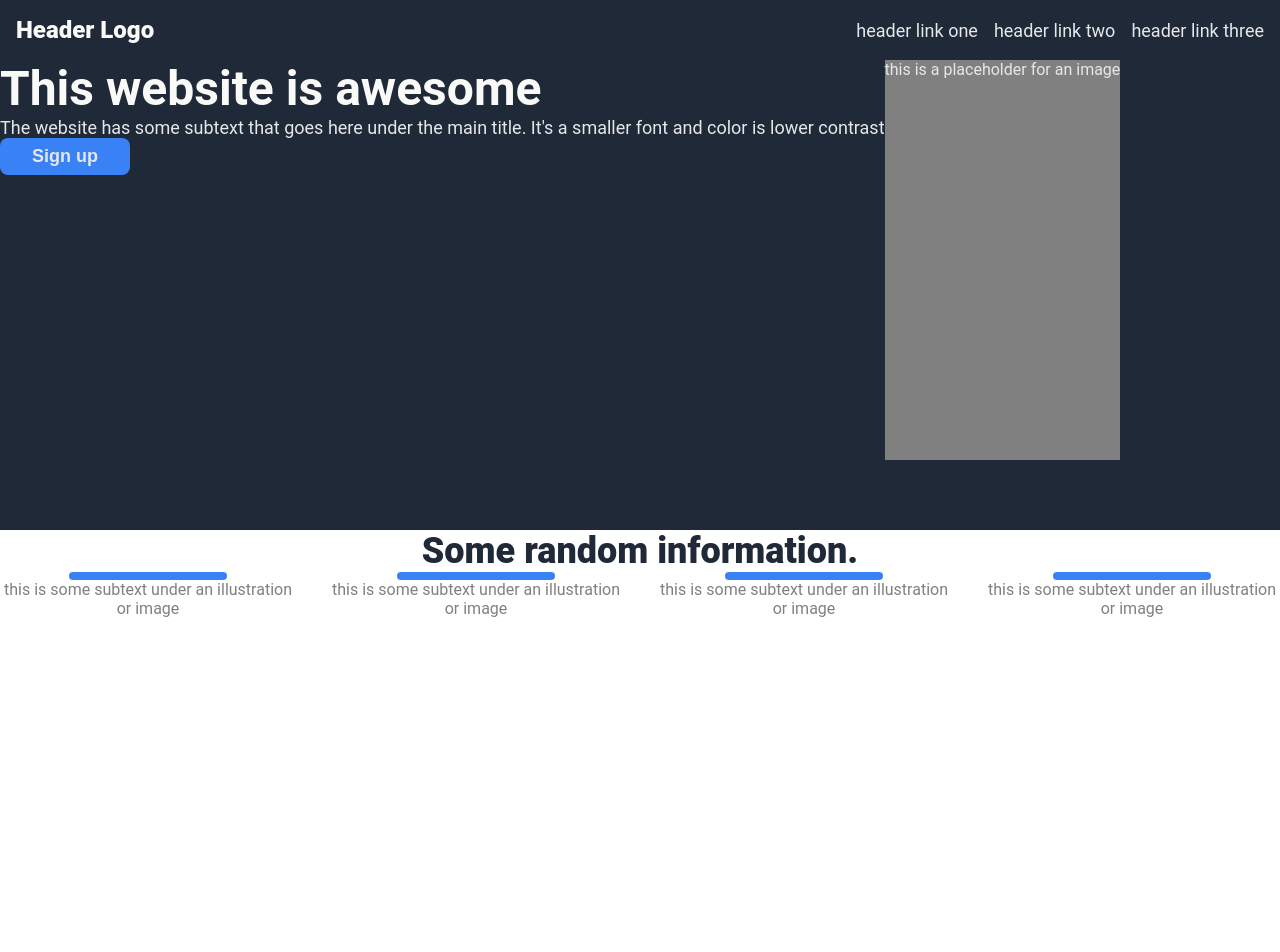
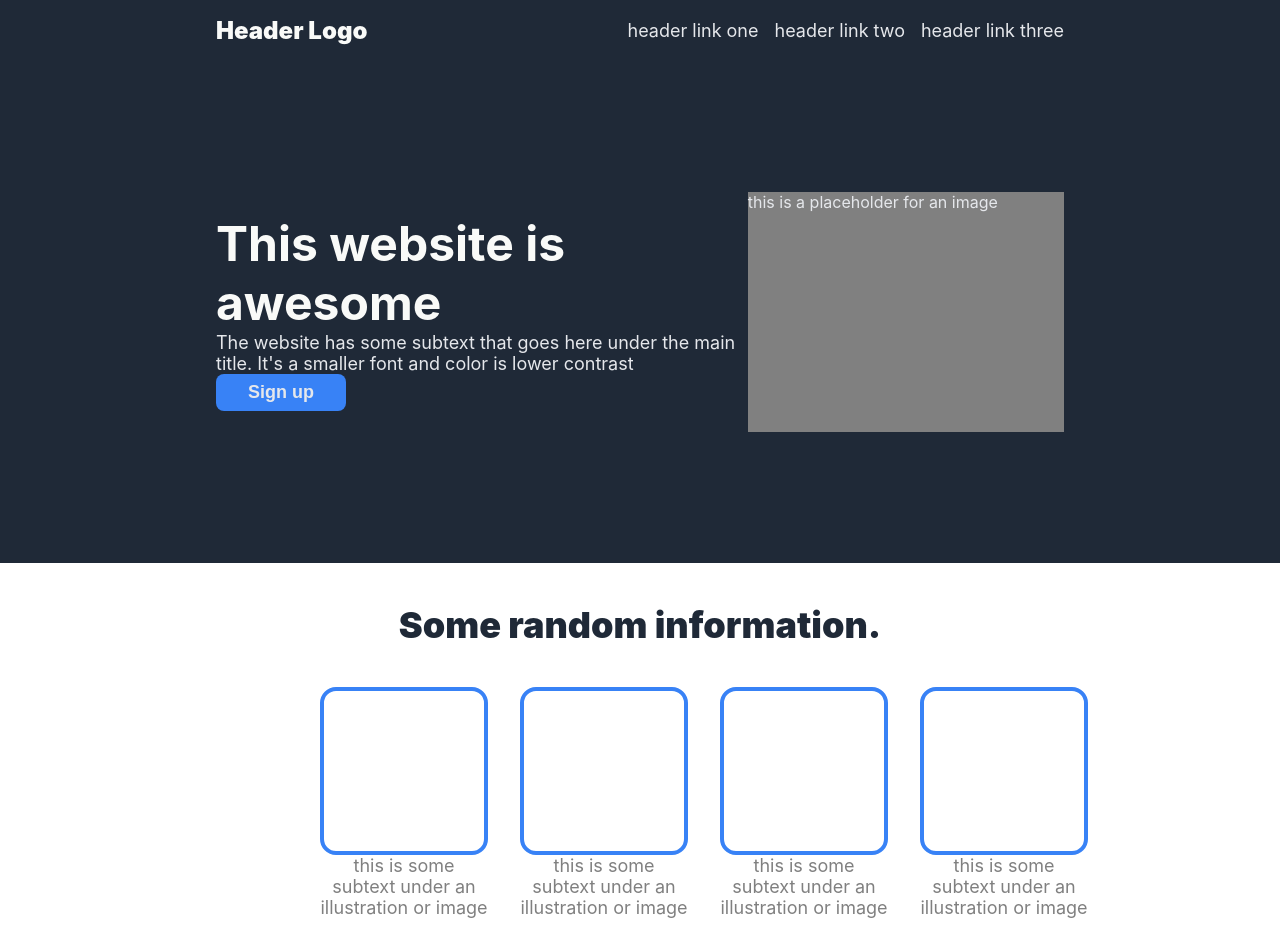
Before and after one commit to aciadev/odin-landing-page, a plain HTML site: page index.html in a window 1280 px wide. Shown: the top 952 px of the page. Drawn offline with Linux system fonts and the light colour scheme.

Commit message:
add margins

```diff
--- a/index.html
+++ b/index.html
@@ -10,6 +10,7 @@
 </head>
 
 <body>
+  <div class="first-section">
     <div class="header">
       <div class="logo">Header Logo</div>
       <ul class="links">
@@ -28,7 +29,9 @@
       </div>
       <div class="photo">this is a placeholder for an image</div>
     </div>
+  </div>
 
+  <div class="second-section">
     <div class="random">
       <div class="rtitle">Some random information.</div>
       <div class="cards">
@@ -50,11 +53,14 @@
         </div>
       </div>
     </div>
+  </div>
 
+  <div class="third-section">
     <div class="quote">
       <div class="words">This is an inspiring quote, or a testimonial form a customer. Maybe it's just filling up
         space, or maybe people will actually read it. Who knows? All I know is that it looks nice.</div>
       <div class="signature">-Thor, God of Thunder</div>
+    </div>
   </div>
 
     <div class="container">
--- a/style.css
+++ b/style.css
@@ -4,20 +4,21 @@ body {
 }
 
 body {
-  display: flex;
-  flex-direction: column;
-  font-family: Roboto, 'Open Sans', 'Helvetica Neue', sans-serif;
+  font-family: -apple-system, BlinkMacSystemFont, 'Segoe UI', Roboto, Oxygen, Ubuntu, Cantarell, 'Open Sans', 'Helvetica Neue', sans-serif;
   margin: 0;
   padding: 0;
 }
 
+.first-section {
+  background-color: #1f2937;
+}
+
 .header {
-  background-color: #1f2937;
-  flex: 0 0 auto;
   display: flex;
   justify-content: space-between;
   align-items: center;
   padding: 16px;
+  margin: 0 200px;
 }
 
 ul {
@@ -41,10 +42,12 @@ a {
 }
 
 .intro {
-  background-color: #1f2937;
   height: 470px;
-  flex: 0 0 auto;
   display: flex;
+  justify-content: center;
+  align-items: center;
+  padding: 16px;
+  margin: 0 200px;
 }
 
 .atitle {
@@ -59,13 +62,6 @@ a {
   color: #e5e7eb;
 }
 
-.photo {
-  background-color: gray;
-  color: #e5e7eb;
-  max-height: 400px;
-  max-width: 700px;
-}
-
 .sign-up {
   border: none;
   border-radius: 8px;
@@ -76,46 +72,60 @@ a {
   padding: 8px 32px;
 }
 
+.photo {
+  background-color: gray;
+  color: #e5e7eb;
+  height: 240px;
+  width: 560px;
+  flex-basis: auto;
+}
+
 .random {
-  background-color: white;
+  height: 420px;
+  padding: 40px 120px;
+  margin: 0 200px;
   text-align: center;
-  flex: 0 0 auto;
-  height: 500px;
+
 }
 
 .rtitle {
   color: #1f2937;
   font-size: 36px;
   font-weight: 900;
+  margin-bottom: 40px;
 }
 
 .cards {
   display: flex;
-  justify-content: center;
   gap: 32px;
 }
 
 .square {
   border: 4px solid #3882f6;
-  border-radius: 8px;
-  max-height: 150px;
-  max-width: 150px;
+  border-radius: 16px;
+  height: 160px;
+  width: 160px;
   margin: auto;
 }
 
 .text {
   color: gray;
+  font-size: 18px;
+}
+
+.third-section {
+  background-color: #e5e7eb;
 }
 
 .quote {
-  background-color: #e5e7eb;
   color: #1f2937;
-  flex: 0 0 auto;
   height: 420px;
   display: flex;
   flex-direction: column;
   justify-content: center;
   align-items: center;
+  padding: 16px 150px;
+  margin: 0 200px;
 }
 
 .words {
@@ -131,11 +141,10 @@ a {
 }
 
 .container {
-  height: 360px;
-  flex: 0 0 auto;
   display: flex;
   align-items: center;
   justify-content: center;
+  padding: 16px;
 }
 
 .action {
@@ -146,8 +155,8 @@ a {
   gap: 150px;
   background-color: #3882f6;
   border-radius: 8px;
-  max-width: 1000px;
-  height: 150px;
+  padding: 54px 75px;
+  margin: 80px 200px;
 }
 
 .call {
@@ -178,6 +187,5 @@ a {
   align-items: center;
   justify-content: center;
   font-size: 18px;
-  flex: 0 0 auto;
   height: 100px;
 }
```
Lines whose indentation alone changed are shown as unchanged.
